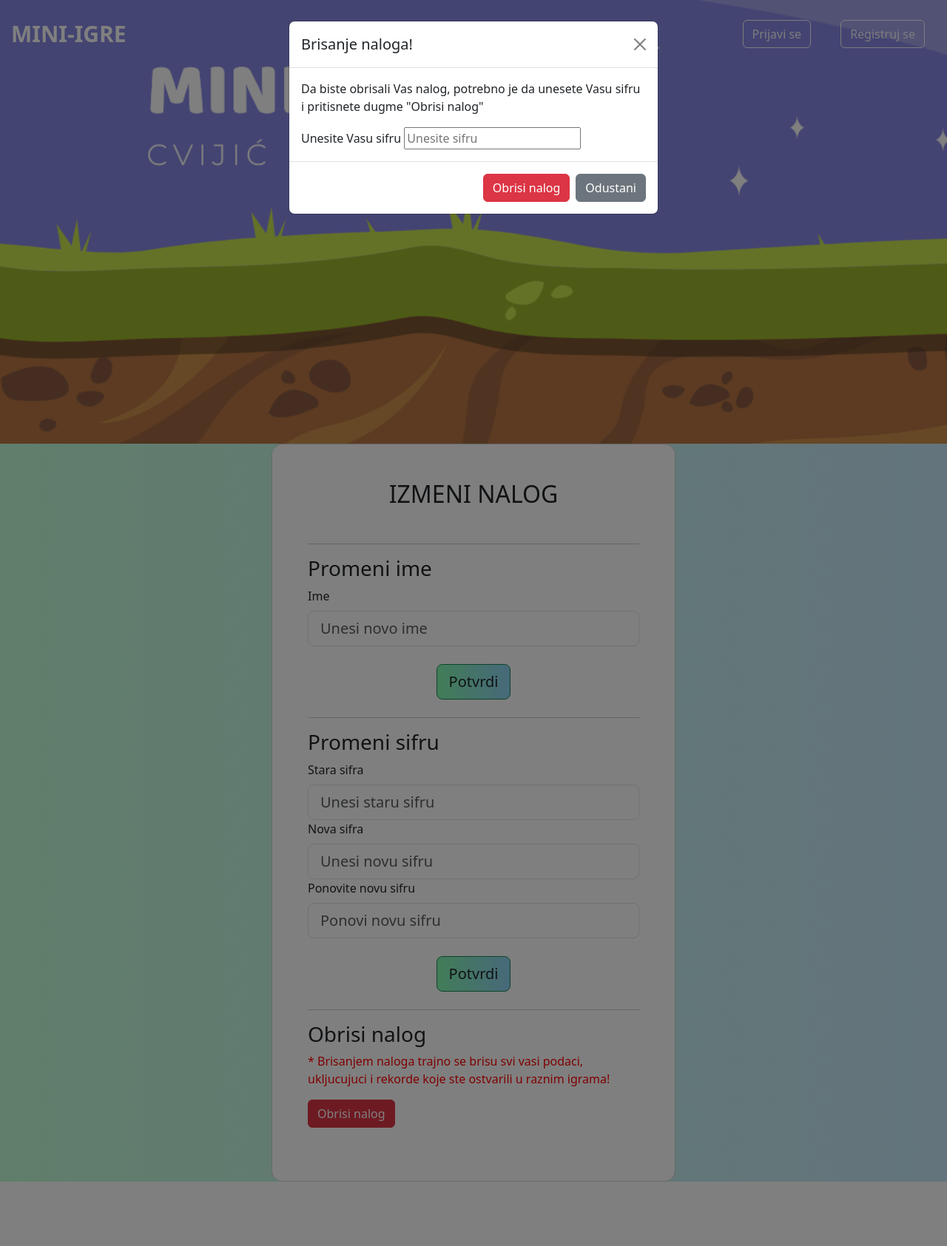
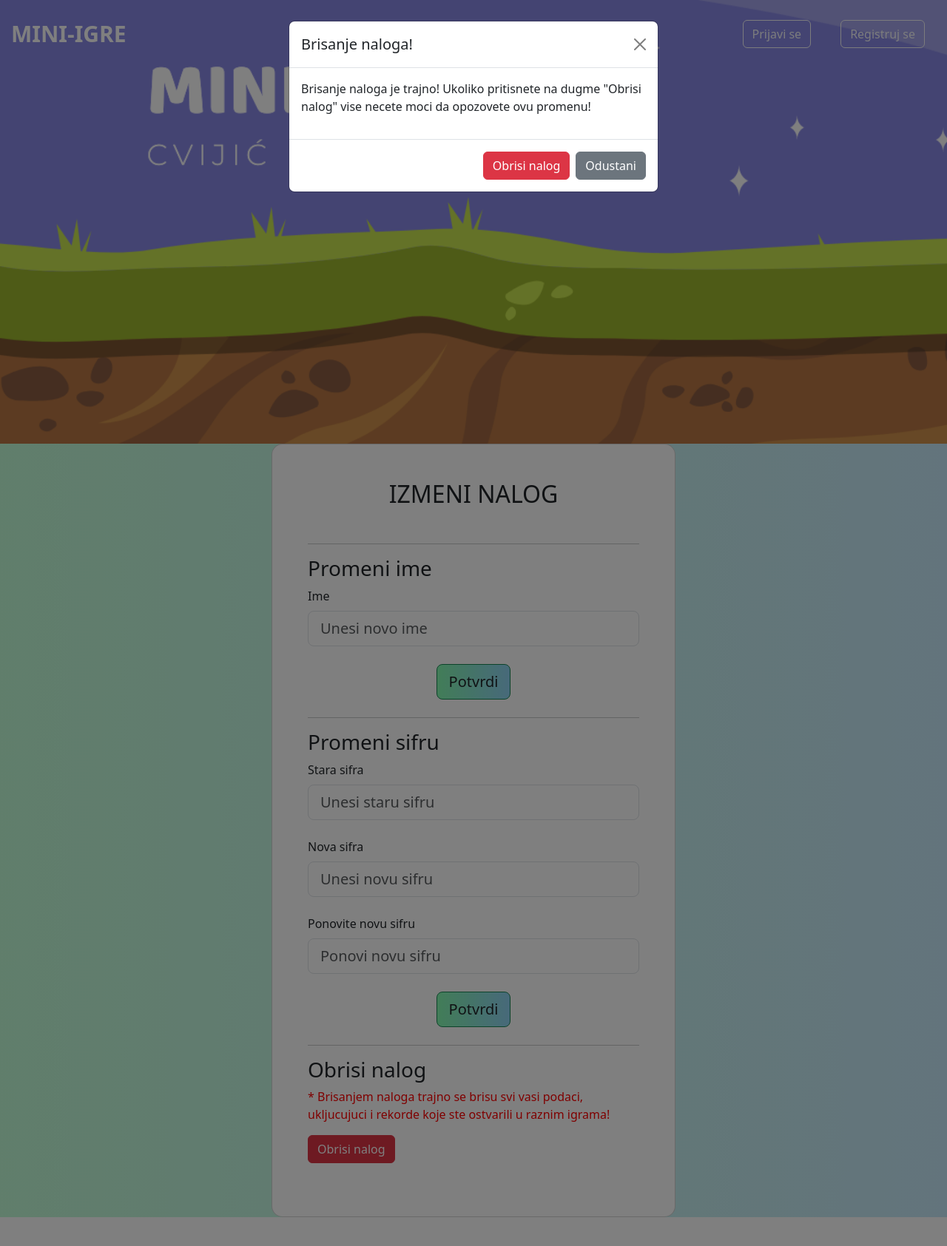
Before and after one commit to CvijicZ/mini-igre, a PHP site: page /izmenaNaloga.php in a window 1280 px wide, after a click on "Obrisi nalog". Shown: the top 1685 px of the page at 74% size. Run offline with PHP 8.4, Linux system fonts and the light colour scheme; the visitor is signed in with stand-in values (Sample User, id 1).

Commit message:
No comment

```diff
--- a/includes/header.inc.php
+++ b/includes/header.inc.php
@@ -23,12 +23,12 @@
                              </li>
                             </ul>
                             <ul class="navbar-nav ms-auto ">
-                             <li class="nav-item">
-                                 <a class="nav-link" href="/mini-igre/izmenaNaloga.php"><?php echo $_SESSION['ime']; ?></a>
+                             <li class="nav-but">
+                                 <a class="btn btn-outline-light" href="/mini-igre/izmenaNaloga.php"><?php echo $_SESSION['ime']; ?></a>
                              </li>
                              <?php if($_SESSION['admin']==true){?>
-                             <li class="nav-item">
-                                <a href="/mini-igre/admin/adminLoginPage.php" target="_blank" class="nav-link">Admin-Panel</a>
+                             <li class="nav-but">
+                                <a href="/mini-igre/admin/adminLoginPage.php" target="_blank" class="btn btn-outline-light">Admin-Panel</a>
                              </li>
                              <?php } ?>
                              <li class="nav-but">
--- a/izmenaNaloga.php
+++ b/izmenaNaloga.php
@@ -27,17 +27,13 @@ if(!isset($_SESSION['id'])){
         <button type="button" class="btn-close" data-bs-dismiss="modal" aria-label="Close"></button>
       </div>
       <div class="modal-body">
-        <form>
-            <p>Da biste obrisali Vas nalog, potrebno je da unesete Vasu sifru i pritisnete dugme "Obrisi nalog"</p>
-            <label for="sifra">Unesite Vasu sifru</label>
-            <input type="password" name="sifra" placeholder="Unesite sifru" />
-        </form>
-
+        <form action="/mini-igre/classes/obrisiNalog.php" method="POST">
+            <p>Brisanje naloga je trajno! Ukoliko pritisnete na dugme "Obrisi nalog" vise necete moci da opozovete ovu promenu!</p>
       </div>
       <div class="modal-footer">
-      <button type="button" class="btn btn-danger">Obrisi nalog</button>
+      <button type="submit" name="action" value="obrisiNalog" class="btn btn-danger">Obrisi nalog</button>
         <button type="button" class="btn btn-secondary" data-bs-dismiss="modal">Odustani</button>
-
+        </form>
       </div>
     </div>
   </div>
@@ -52,7 +48,7 @@ if(!isset($_SESSION['id'])){
             <div class="card-body p-5">
               <h2 class="text-uppercase text-center mb-5">Izmeni nalog</h2>
 
-              <form action="" method="post" id="form">
+              <form action="/mini-igre/classes/izmenaNaloga.class.php" method="post" id="form" onsubmit="return proveriIzmenuIme()" onkeyup="return proveriIzmenuIme()">
                  <hr>
                 <div class="form-outline mb-4">
                   <div class="input-control">
@@ -62,26 +58,36 @@ if(!isset($_SESSION['id'])){
                   <div class="error"></div>
                   </div> <br>
                   <div class="d-flex justify-content-center">
-                  <button type="submit" name="submit" class="btn btn-success btn-block btn-lg gradient-custom-4 text-body">Potvrdi</button>
+                  <button type="submit" name="action" value="promeniIme" class="btn btn-success btn-block btn-lg gradient-custom-4 text-body">Potvrdi</button>
                 </div>
                 </div>
+</form>
                 <hr>
 
+                <form action="/mini-igre/classes/izmenaNaloga.class.php" method="post"  onsubmit="return proveriIzmenuSifra()" onkeyup="return proveriIzmenuSifra()">
                 <div class="form-outline mb-4">
+
+                    <h3>Promeni sifru</h3>
+                    <div class="input-control">
+                  <label class="form-label" for="staraSifra">Stara sifra</label>
+                  <input type="password" id="staraSifra" name="staraSifra" class="form-control form-control-lg" placeholder="Unesi staru sifru" />
+                  <div class="error"></div><br>
+                  </div>
                   <div class="input-control">
-                    <h3>Promeni sifru</h3>
-                  <label class="form-label" for="sifra">Stara sifra</label>
-                  <input type="password" id="sifra" name="sifra" class="form-control form-control-lg" placeholder="Unesi staru sifru" />
-                  <label class="form-label" for="sifra2">Nova sifra</label>
-                  <input type="password" id="sifra" name="sifra2" class="form-control form-control-lg" placeholder="Unesi novu sifru"/>
-                  <label class="form-label" for="sifra3">Ponovite novu sifru</label>
-                  <input type="password" id="sifra" name="sifra2" class="form-control form-control-lg" placeholder="Ponovi novu sifru"/>
+                  <label class="form-label" for="sifra">Nova sifra</label>
+                  <input type="password" id="sifra" name="sifra" class="form-control form-control-lg" placeholder="Unesi novu sifru"/>
                   <div class="error"></div><br>
+                  </div>
+                  <div class="input-control">
+                  <label class="form-label" for="sifra2">Ponovite novu sifru</label>
+                  <input type="password" id="sifra2" name="sifra2" class="form-control form-control-lg" placeholder="Ponovi novu sifru"/>
+                  <div class="error"></div><br>
+                  </div>
                   <div class="d-flex justify-content-center">
-                  <button type="submit" name="submit" class="btn btn-success btn-block btn-lg gradient-custom-4 text-body">Potvrdi</button>
+                  <button type="submit" name="action" value="promeniSifru" class="btn btn-success btn-block btn-lg gradient-custom-4 text-body">Potvrdi</button>
                 </div>
 
-                  </div>
+
                 </div>
                 <hr>
                 </form>
@@ -110,5 +116,6 @@ if(!isset($_SESSION['id'])){
     <script src="https://cdn.jsdelivr.net/npm/bootstrap@5.3.0-alpha1/dist/js/bootstrap.bundle.min.js"
         integrity="sha384-w76AqPfDkMBDXo30jS1Sgez6pr3x5MlQ1ZAGC+nuZB+EYdgRZgiwxhTBTkF7CXvN"
         crossorigin="anonymous"></script>
+        <script src="/mini-igre/script/registerValidation.js"></script>
 </body>
 </html>
```
Also changed, not shown: classes/izmenaNaloga.class.php (added, +42 -0 lines), classes/obrisiNalog.php (added, +17 -0 lines), script/registerValidation.js (+52 -0 lines).
